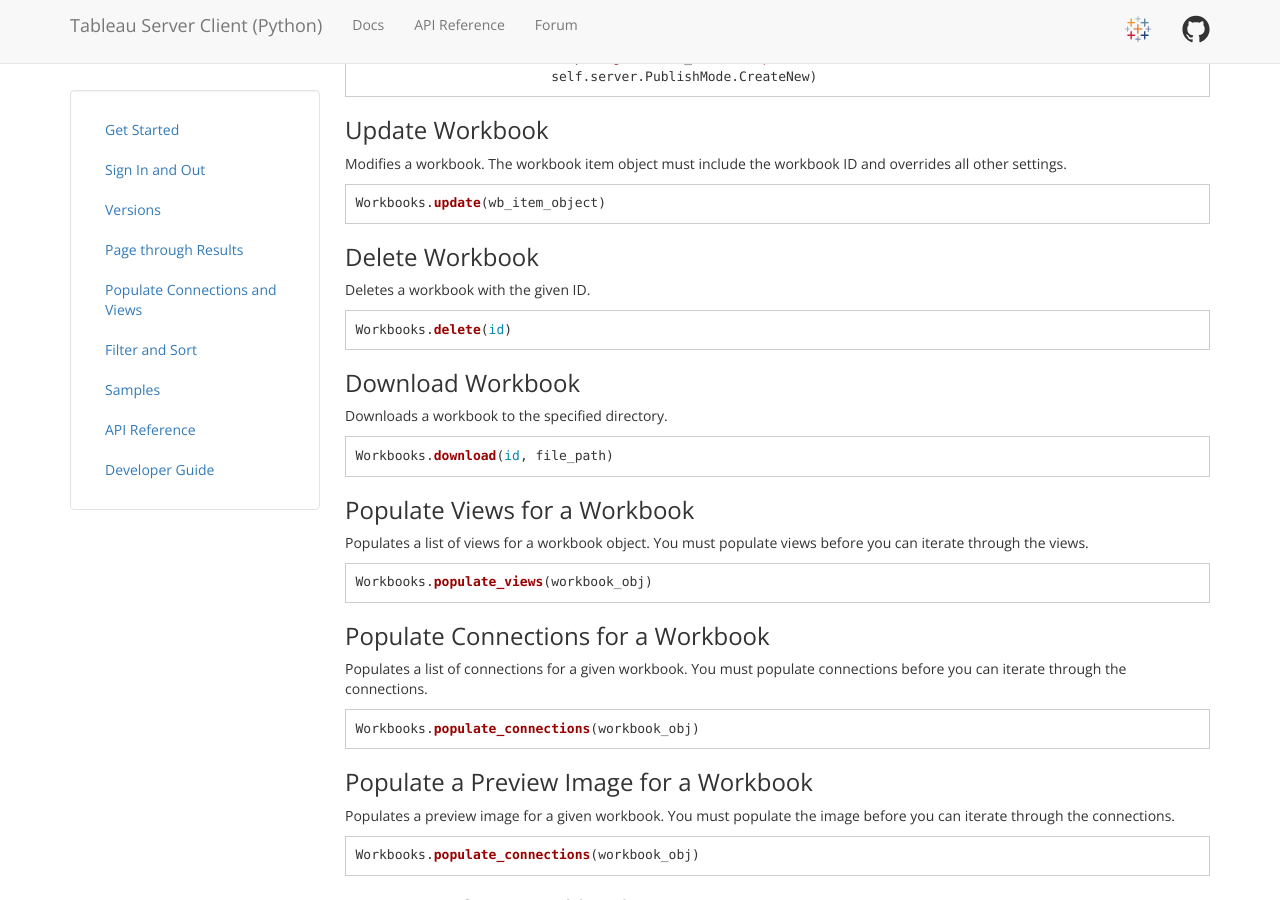
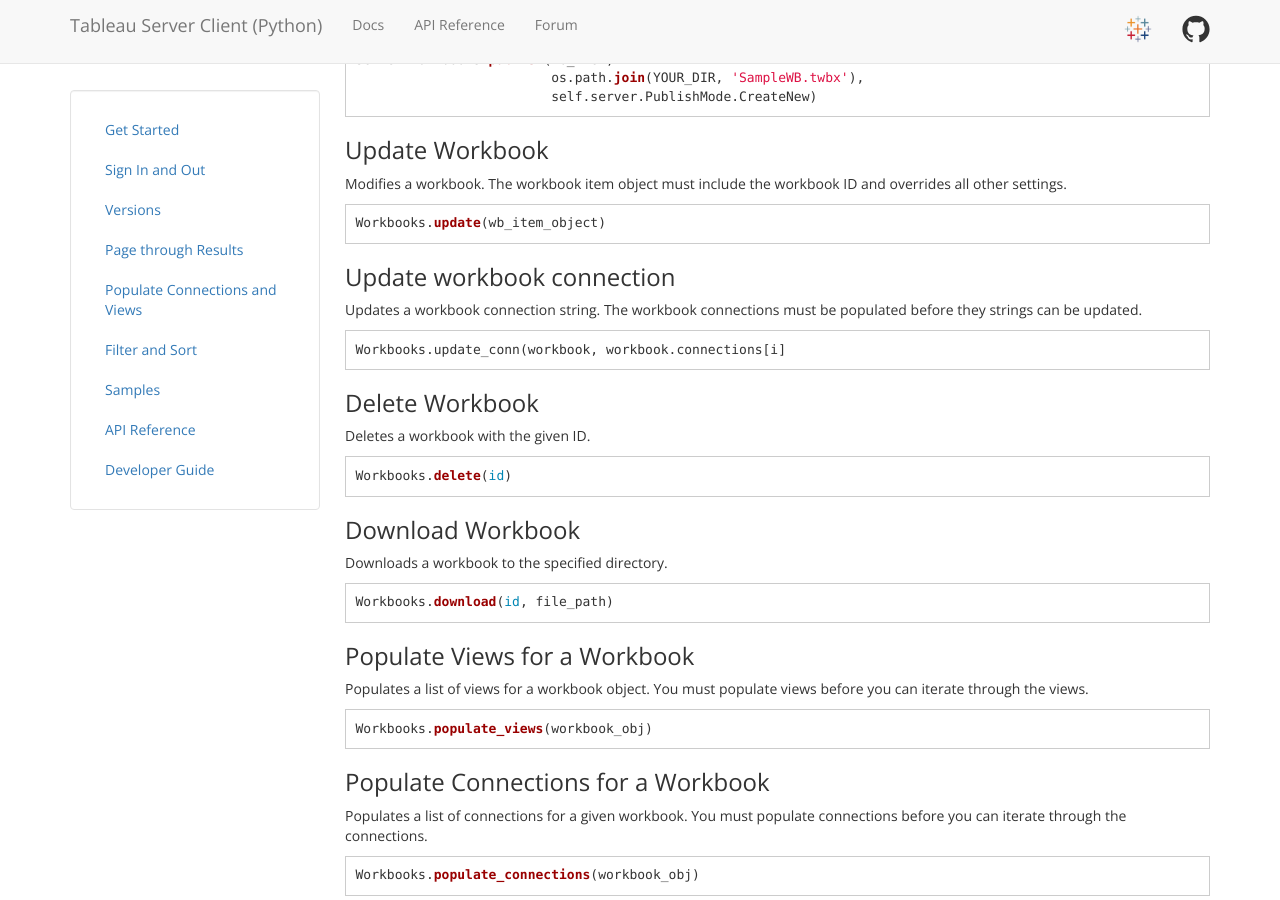
Before and after one commit to tableau/server-client-python, a Jekyll site: the page built from docs/docs/api-ref.md, in a window 1280 px wide and 900 px high, scrolled down 3414 px. Built offline with Jekyll 4.4.1, drawn with Linux system fonts in a browser that asks for light colours; some of the changed text lies outside the part shown.

Commit message:
Updated API docs for workbook connection update

````diff
--- a/docs/docs/api-ref.md
+++ b/docs/docs/api-ref.md
@@ -180,6 +180,14 @@
 Workbooks.update(wb_item_object)
 ```
 
+### Update workbook connection
+
+Updates a workbook connection string. The workbook connections must be populated before they strings can be updated.
+
+```py
+Workbooks.update_conn(workbook, workbook.connections[i]
+```
+
 ### Delete Workbook
 
 Deletes a workbook with the given ID.
````
